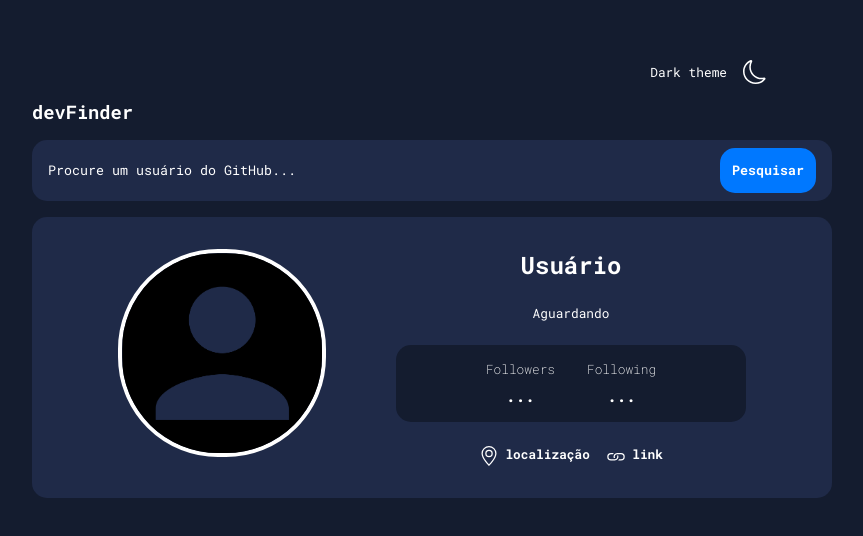
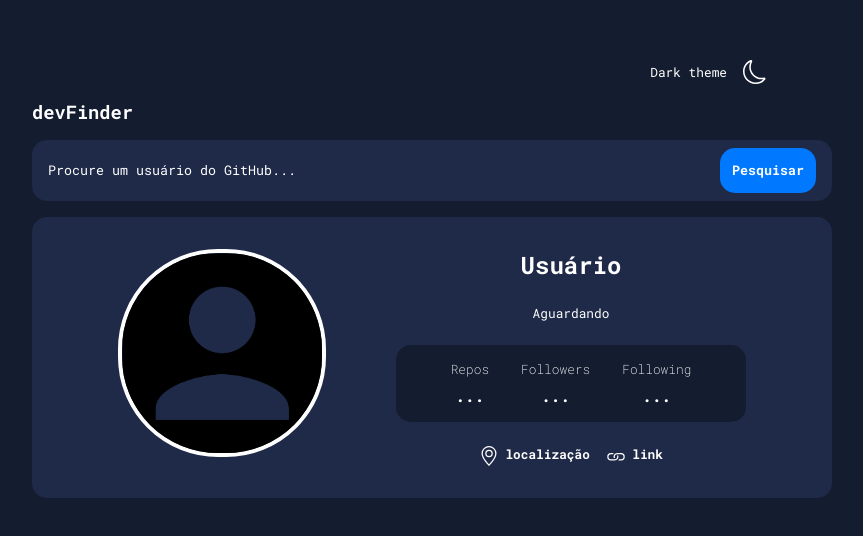
Before and after one commit to evaaldo/BUSCADOR-USUARIOS-GITHUB, a React (Create React App) app: page / in a window 1280 px wide. Shown: the part 110-646 px from the top of the page, without its empty margins (208-1071 px from the left). Built offline with nearby package versions, Linux system fonts and the light colour scheme.

Commit message:
Adicionando número de repositórios ao aplicativo

```diff
--- a/src/Componentes/Container/Container.js
+++ b/src/Componentes/Container/Container.js
@@ -11,6 +11,7 @@ function Container() {
     const [search, setSearch] = useState('')
     const [name, setName] = useState('Usuário')
     const [bio, setBio] = useState('Aguardando')
+    const [public_repos, setPublic_repos] = useState('...')
     const [avatar_url, setAvatar_url] = useState('/images/no pf.png')
     const [followers, setFollowers] = useState('...')
     const [following, setFollowing] = useState('...')
@@ -23,6 +24,7 @@ function Container() {
             .then(res => {
                 setName(res.data.name)
                 setBio(res.data.bio)
+                setPublic_repos(res.data.public_repos)
                 setAvatar_url(res.data.avatar_url)
                 setFollowers(res.data.followers)
                 setFollowing(res.data.following)
@@ -58,6 +60,10 @@ function Container() {
                         </div>
                         <div className='info-3'>
                             <div className='info'>
+                                <p className='info__name'>Repos</p>
+                                <p className='info__value'>{public_repos}</p>
+                            </div>
+                            <div className='info'>
                                 <p className='info__name'>Followers</p>
                                 <p className='info__value'>{followers}</p>
                             </div>
@@ -73,7 +79,7 @@ function Container() {
                             </div>
                             <div className='link'>
                                 <BsLink size={20}/>
-                                <a href={blog} className='info__value'>{blog}</a>
+                                <a href={blog} className='info__value'>link</a>
                             </div>
                         </div>
                     </div>
```
